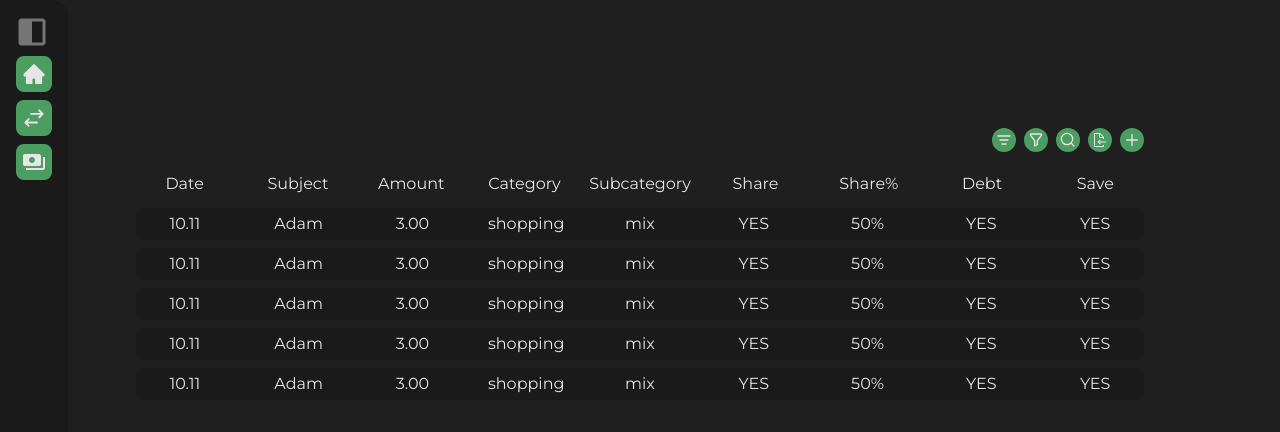
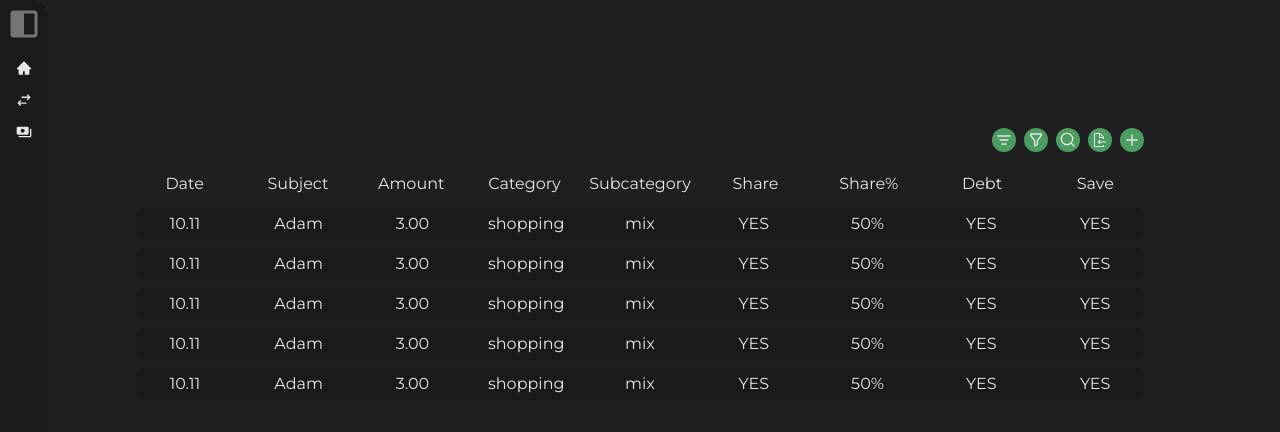
Before and after one commit to Haskuaer/personal_finance_app, a React (Vite) app in the folder client/: page / in a window 1280 px wide. Shown: the top 432 px of the page. Built offline with nearby package versions, Linux system fonts and the light colour scheme.

Commit message:
Working on menu improvement

```diff
--- a/client/src/components/Menu/Collapsed.jsx
+++ b/client/src/components/Menu/Collapsed.jsx
@@ -1,14 +1,12 @@
-import SidebarButton from '@components/Buttons/SidebarButton/SidebarButton.jsx'
-import HiddenMenuButton from '@components/Buttons/HiddenMenuButton/HiddenMenuButton.jsx'
 import images from '@assets/icons/index.js'
+import Button from '@components/Buttons/Button.jsx'
 
 export default function Collapsed() {
     return(
         <ul>
-            <li><SidebarButton image={images.sidebar} /></li>
-            <li><HiddenMenuButton image={images.home} /></li>
-            <li><HiddenMenuButton image={images.transaction} /></li>
-            <li><HiddenMenuButton image={images.settlements} /></li>
+            <li><Button href="#" icon={images.home} alt="home icon" type="square" /></li>
+            <li><Button href="#" icon={images.transaction} alt="transactions icon" type="square" /></li>
+            <li><Button href="#" icon={images.settlements} alt="settlements icon" type="square" /></li>
         </ul>
     )
 }
--- a/client/src/components/Menu/Expanded.jsx
+++ b/client/src/components/Menu/Expanded.jsx
@@ -1,17 +1,17 @@
-import SidebarButton from '@components/Buttons/SidebarButton/SidebarButton.jsx'
+import styles from './Menu.module.css'
+import images from '@assets/icons/index.js'
 import Button from '@components/Buttons/Button.jsx'
 
 export default function Expanded() {
     return (
         <>
-            <section className={styles.sidebarSection}>
-                <SidebarButton />
-            </section>
             <section className={styles.searchSection}>
                 <img src={images.search} alt="search icon"></img>
             </section>
             <ul>
                 <li><Button href="#" text="Home" icon={images.home} alt="home icon" /></li>
+                <li><Button href="#" text="Transactions" icon={images.transaction} alt="transactions icon" /></li>
+                <li><Button href="#" text="Settlements" icon={images.settlements} alt="settlements icon" /></li>
             </ul>
         </>
     )
--- a/client/src/components/Menu/Menu.jsx
+++ b/client/src/components/Menu/Menu.jsx
@@ -18,7 +18,8 @@ export default function MenuOpen() {
         <nav className={cx('menu', {
             expanded: isMenuOpen,
             collapsed: !isMenuOpen
-            })}>
+        })}>
+            <SidebarButton />
 
             {isMenuOpen ? <Expanded /> : <Collapsed />}
         </nav>
--- a/client/src/components/Menu/Menu.module.css
+++ b/client/src/components/Menu/Menu.module.css
@@ -11,6 +11,7 @@
     background-color: var(--color-accent-dark);
     border-top-right-radius: var(--md);
     border-bottom-right-radius: var(--md);
+    /* transition: 0.7s ease; */
 }
 
 .menu ul {
@@ -29,9 +30,18 @@
 
 /* HIDDEN */
 
-/* .collapsed {
-    width: 32px;
-} */
+.collapsed {
+    /* width: var(--xl); */
+    padding: var(--sm);
+}
+
+.collapsed ul {
+    gap: var(--sm);
+}
+
+.collapsed ul li {
+    width: auto;
+}
 
 
 /* OPEN */
```
